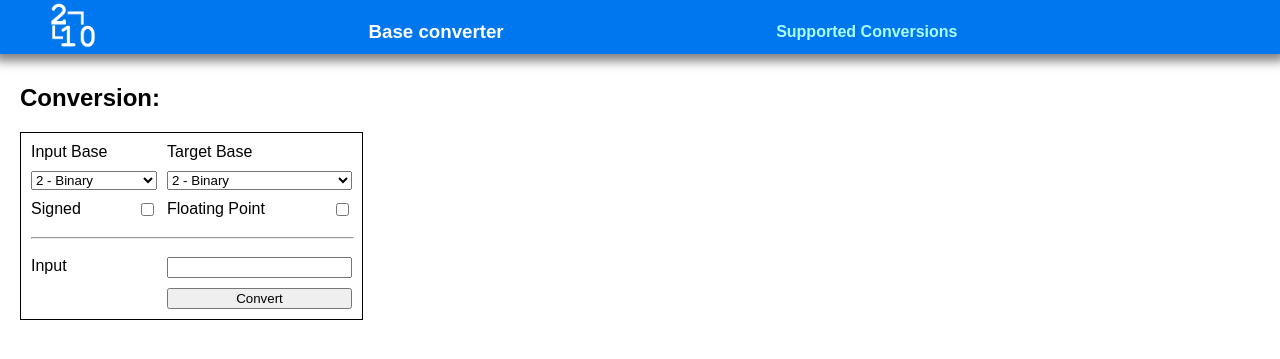
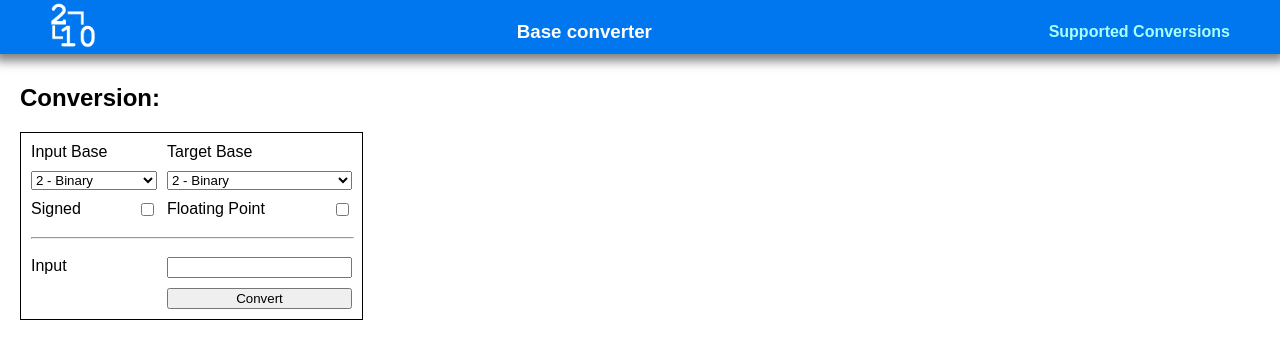
Before and after one commit to ogaskell/baseconverter, a Django app: page / in a window 1280 px wide. Shown: the top 359 px of the page. Run offline with Django 3.2, Linux system fonts and the light colour scheme.

Commit message:
Fix headerbar layout

```diff
--- a/app/static/css/main.css
+++ b/app/static/css/main.css
@@ -27,11 +27,12 @@ body {
     box-shadow: 0 2px 10px 5px rgba(0,0,0,0.5);
 
     display: grid;
-    grid-auto-flow: column
+    grid-auto-flow: column;
+    grid-template-columns: 70px auto max-content;
 }
 
 .headertitle {
-    text-align: left;
+    text-align: center;
 }
 
 .headerbar img {
```
